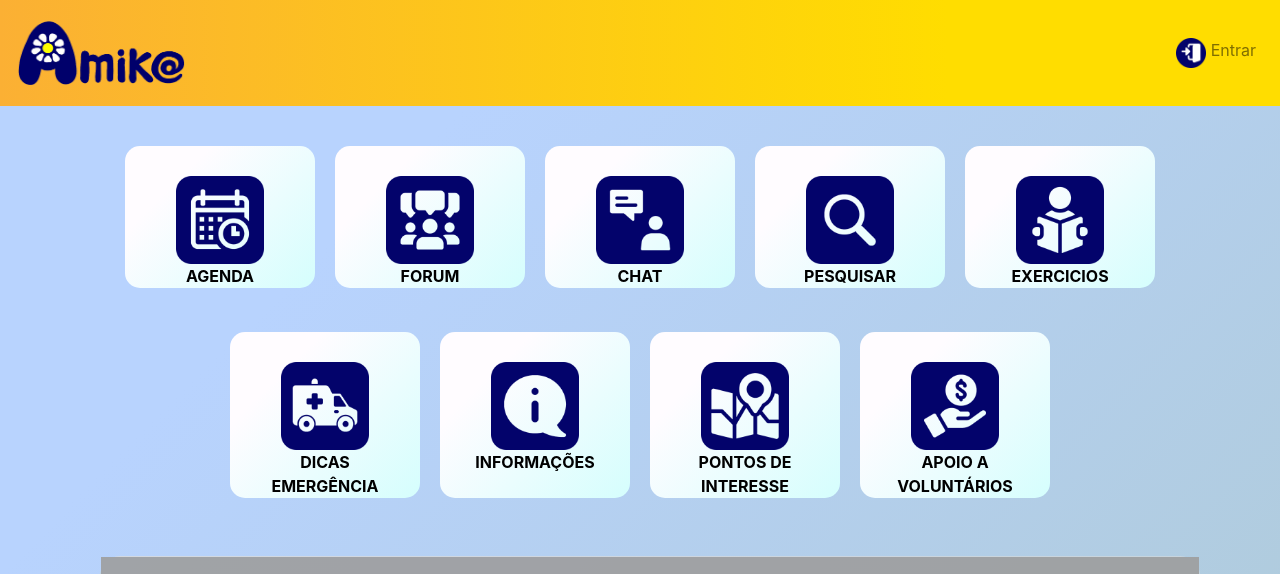
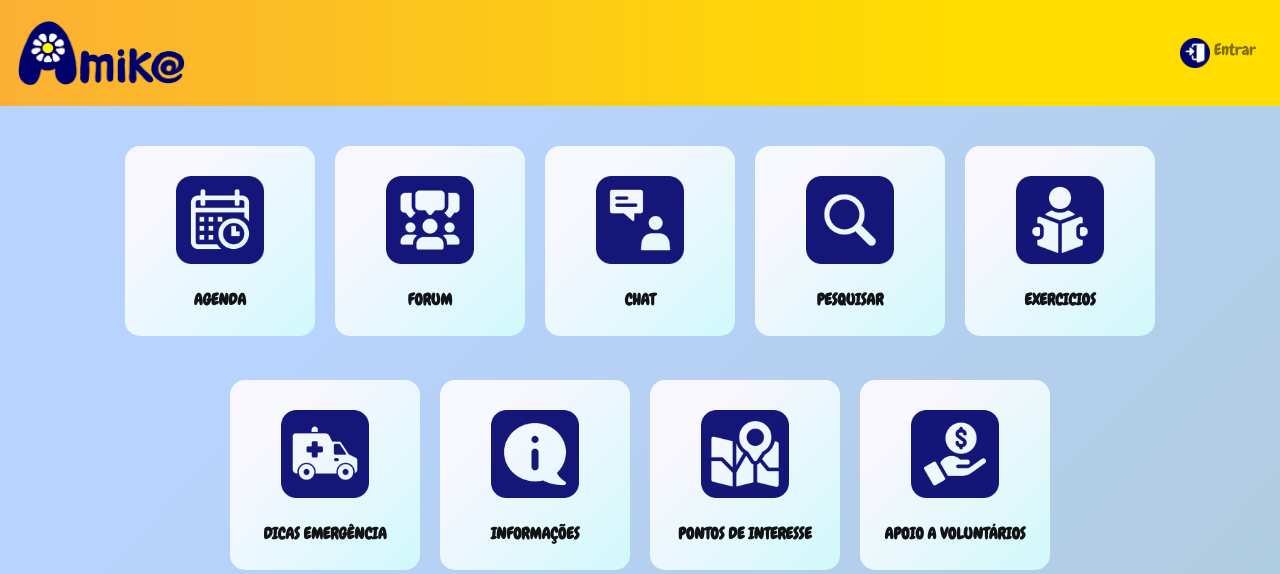
Before and after one commit to PedroDBRibeiro/Projeto-Amika, a PHP site: page /Homepage.php in a window 1280 px wide. Shown: the top 574 px of the page. Run offline with PHP 8.4, Linux system fonts and the light colour scheme; data that the repository does not hold is empty; grey boxes are pictures that could not be loaded.

Commit message:
ta + bonito

```diff
--- a/CSS/Amik@.css
+++ b/CSS/Amik@.css
@@ -5,6 +5,7 @@ body{
     background-color: #aecad6;
 background-image: linear-gradient(315deg, #aecad6 0%, #b8d3fe 74%);
 padding-top:70px;
+
 }
 
 .navbar{
--- a/CSS/searchCard.css
+++ b/CSS/searchCard.css
@@ -12,6 +12,7 @@
     box-shadow: 0 0 5px rgba(238, 238, 238, 0.747);
     border-radius: 10px;
     background-image: linear-gradient(to right, #fbb034 0%, #ffdd00 74%);
+
   }
 
   .search-btn:hover {
--- a/Homepage.php
+++ b/Homepage.php
@@ -51,7 +51,7 @@ if ('true' === $_GET['erro']) {
 
 
 
-    <nav class="navbar navbar-expand-lg navbar-light bg-light fixed-top">
+    <nav class="navbar navbar-expand-lg navbar-light bg-light fixed-top" style="font-family: 'Chewy'; ">
 <a class="navbar-brand" href="Homepage.php">
 <img src="Imagens\Logo.png" alt="Logo Amik@"  width="170" height="80"></img>
 </a>
@@ -98,38 +98,36 @@ if ('true' === $_GET['erro']) {
 background-image: linear-gradient(315deg, #aecad6 0%, #b8d3fe 74%);
 " >
 
-        <div class="container" align ="center" >
+        <div class="container" align ="center" style="font-family: 'Chewy'; opacity:0.9;">
         <div class="row justify-content-md-center" style="margin-top:50px;" >
             <div class="col-sm-2 ">
-            <div>
             <a  href="calendar.php" style="text-decoration:none;">
                         <img style="margin-top:30px;" src="imagens\Agenda.png" alt="Agenda Icon" class="Icon"></img>
-                        <br><b class="hyperlink" >AGENDA</b>
+                        <br><br><b class="hyperlink" >AGENDA</b><br><br>
                     </a>
-            </div>
             </div>
             <div class="col-sm-2">
             <a  href="forum.php" style="text-decoration:none;">
                             <img style="margin-top:30px;" src="imagens\Forum.png" alt="Forum Icon" class="Icon"></img>
-                            <br><b class="hyperlink">FORUM</b>
+                            <br><br><b class="hyperlink">FORUM</b> <br><br>
                         </a>
             </div>
             <div class="col-sm-2">
             <a  href="chat/index.php" style="text-decoration:none;">
                             <img style="margin-top:30px;" src="imagens\Chat.png" alt="Chat Icon" class="Icon"></img>
-                            <br><b class="hyperlink">CHAT</b>
+                            <br><br><b class="hyperlink">CHAT</b> <br><br>
                     </a>
             </div>
             <div class="col-sm-2">
             <a  href="search.php" style="text-decoration:none;">
                         <img style="margin-top:30px;" src="imagens\Pesquisar.png" alt="Pesquisar Icon" class="Icon"></img>
-                        <br><b class="hyperlink">PESQUISAR</b>
+                        <br><br><b class="hyperlink">PESQUISAR</b> <br><br>
                     </a>
             </div>
             <div class="col-sm-2">
             <a  href="" style="text-decoration:none;">
                             <img style="margin-top:30px;" src="imagens\Exercicios.png" alt="Exercicios Icon" class="Icon"></img>
-                            <br><b class="hyperlink">EXERCICIOS</b>
+                            <br><br><b class="hyperlink">EXERCICIOS</b> <br><br>
                         </a>
             </div>
 
@@ -139,25 +137,25 @@ background-image: linear-gradient(315deg, #aecad6 0%, #b8d3fe 74%);
             <div class="col-sm-2">
             <a  href="" style="text-decoration:none;">
                             <img style="margin-top:30px;" src="imagens\Emergencia.png" alt="Emergencia Icon" class="Icon"></img>
-                            <br><b class="hyperlink">DICAS EMERGÊNCIA</b>
+                            <br><br><b class="hyperlink">DICAS EMERGÊNCIA</b> <br><br>
                         </a>
             </div>
             <div class="col-sm-2">
             <a  href="informacoes.php" style="text-decoration:none;">
                             <img style="margin-top:30px;" src="imagens\informacoes.png" alt="Informações Icon" class="Icon"></img>
-                            <br><b class="hyperlink">INFORMAÇÕES</b>
+                            <br><br><b class="hyperlink">INFORMAÇÕES</b> <br><br>
                         </a>
             </div>
             <div class="col-sm-2">
             <a  href="pontosinteresse.php" style="text-decoration:none;">
                             <img style="margin-top:30px;" src="imagens\pontos_interesse.png" alt="Pontos de Interesse Icon" class="Icon"></img>
-                            <br><b class="hyperlink">PONTOS DE INTERESSE</b>
+                            <br><br><b class="hyperlink">PONTOS DE INTERESSE</b> <br><br>
                         </a>
             </div>
             <div class="col-sm-2">
             <a  href="apoiovoluntarios.php" style="text-decoration:none;">
                             <img style="margin-top:30px;" src="imagens\apoio_voluntarios.png" alt="Apoio a VOluntários Icon" class="Icon"></img>
-                            <br><b class="hyperlink">APOIO A VOLUNTÁRIOS</b>
+                            <br><br><b class="hyperlink">APOIO A VOLUNTÁRIOS</b> <br><br>
                         </a>
             </div>
 
@@ -188,20 +186,20 @@ for ($i = 0; $i < count($weatherData);$i++){
 ?>
 
 <!--CARTÃO TEMPO-->
-<div class="container" >
+<div class="container" style="font-family: 'Chewy'; " >
     <div class="padding"  >
             <div class="col-lg-8 grid-margin stretch-card" >
-                <div class="card card-weather" style="width:1100px;border-radius:20px;opacity:0.9;">
-                    <div class="card-body" style="height:250px;">
+                <div class="card card-weather" style="width:1100px;border-radius:20px;opacity:0.9;" >
+                    <div class="card-body" style="height:250px;" >
                         <div class="weather-date-location" >
-                            <h3  id="hoje">
+                            <h3  id="hoje" style="font-family: 'Chewy'; ">
                                 </h3>
-                            <p class="text-gray"> <span class="weather-date"><?php echo $data[0] ?>,</span> <span class="weather-location">Faro, Portugal</span> </p>
+                            <p class="text-gray" > <span class="weather-date"><?php echo $data[0] ?>,</span> <span class="weather-location">Faro, Portugal</span> </p>
                         </div>
                         <div class="weather-data d-flex" >
-                            <div class="mr-auto">
-                                <h1 class="display-5"><?php echo $tMax[0]?> <span class="symbol">°</span>C</h1>
-                                <h1 class="display-5" style="opacity: 0.6;"><?php echo $tMin[0]?> <span class="symbol">°</span>C</h1>
+                            <div class="mr-auto" >
+                                <h1 class="display-5" style="font-family: 'Chewy'; "><?php echo $tMax[0]?> <span class="symbol">°</span>C</h1>
+                                <h1 class="display-5" style="opacity: 0.6;font-family: 'Chewy';"><?php echo $tMin[0]?> <span class="symbol">°</span>C</h1>
                                 <p> <?php echo $weatherType[$idWeatherType[0] + 1] ?> </p>
                             </div>
                         </div>
--- a/Informacoes.php
+++ b/Informacoes.php
@@ -28,7 +28,7 @@ include('newHeader.php');
         </div>
     </div>
 
-  <p style=" text-align: center; font-family: 'Segoe UI', Tahoma, Geneva, Verdana, sans-serif; margin-top: 20px;font-size: 20px;">
+  <p style=" text-align: center; font-family: 'Chewy';margin-top: 20px;font-size: 20px;">
     Nesta página encontram-se disponíveis links de páginas de associações que podem ser úteis:</p>
 
   <div class="container">
--- a/chat/index.php
+++ b/chat/index.php
@@ -28,7 +28,7 @@ if (!isset($_SESSION['user_id'])) {
 </style>
 
 
-<nav class="navbar navbar-expand-lg navbar-light bg-light fixed-top">
+<nav class="navbar navbar-expand-lg navbar-light bg-light fixed-top" style="font-family: 'Chewy';">
 <a class="navbar-brand" href="../Homepage.php">
 <img src="../Imagens\Logo.png" alt="Logo Amik@"  width="170" height="80"></img>
 </a>
@@ -85,7 +85,7 @@ if (!isset($_SESSION['user_id'])) {
         </div>
         <br/>
         <div class="table-responsive"><br>
-            <h3 align="center" ><?php  echo 'Olá '.$_SESSION['nome'].'!'; ?> Aqui poderás falar com as pessoas com quem fizeste amizade!</h3><br>
+            <h3 align="center" style="font-family: 'Chewy';"><?php  echo 'Olá '.$_SESSION['nome'].'!'; ?> Aqui poderás falar com as pessoas com quem fizeste amizade!</h3><br>
             <!--<p align="right"><?php //if ($_SESSION['available'] == 1){ echo 'Olá - '.$_SESSION['nome'].'!'; }  ?>  </p> -->
             <div id="user_details"></div>
             <div id="user_model_details"></div>
--- a/escolhercidade.php
+++ b/escolhercidade.php
@@ -45,7 +45,7 @@ include('newHeader.php');
         ?>
 
         <div>
-            <p style=" text-align: center; font-family: 'Segoe UI', Tahoma, Geneva, Verdana, sans-serif; margin-top: 20px;font-size: 20px;">
+            <p style=" text-align: center;font-family: 'Chewy'; margin-top: 70px;font-size: 20px;">
                 Estes s&atildeo os s&iacutetios mais giros para visitar!
             </p>
         </div>
--- a/newHeader.php
+++ b/newHeader.php
@@ -1,4 +1,4 @@
-<nav class="navbar navbar-expand-lg navbar-light bg-light fixed-top">
+<nav class="navbar navbar-expand-lg navbar-light bg-light fixed-top" style="font-family: 'Chewy';">
 <a class="navbar-brand" href="Homepage.php">
 <img src="Imagens\Logo.png" alt="Logo Amik@"  width="170" height="80"></img>
 </a>
--- a/profile.php
+++ b/profile.php
@@ -67,7 +67,7 @@ include('make_friendship.php');
 
 <?php include('newHeader.php'); ?>
 
-<body style="background-image: url('imagens/profile1.jpg');">
+<body >
 
     <div align ="center" style="margin-top:80px;">
         <div class="title-back" >
@@ -118,6 +118,7 @@ include('make_friendship.php');
                                         echo $hobbie.' | '; }?></h5>
                                     </div>
                                     </div>
+                                    <br>
                                     <div class="row">
                                     <?php if ($jadi == 1) { ?>
                                     <div class="col-sm-6">
--- a/search.php
+++ b/search.php
@@ -52,7 +52,7 @@ include('newHeader.php');
     </div>
 
     <div>
-        <p style=" text-align: center; font-family: 'Segoe UI', Tahoma, Geneva, Verdana, sans-serif; margin-top: 20px;font-size: 20px;">
+        <p style=" text-align: center;font-family: 'Chewy'; margin-top: 20px;font-size: 20px;">
             Nesta página podes encontrar outros utilizadores com quem poderás fazer atividades!
             <br> Para isso, introduz a tua localização e os teus hobbies favoritos.
         </p>
@@ -100,7 +100,7 @@ include('newHeader.php');
             </div>
 
             <div style="width:100%;margin-left:auto;margin-right:auto;">
-                <button type="submit" name="submit" form="search" value="Pesquisar" style="color: #03036B;margin-top:15px;background-image: linear-gradient(to right, #fbb034 0%, #ffdd00 74%)">
+                <button type="submit" name="submit" form="search" value="Pesquisar" style="font-family: 'Chewy';color: #03036B;margin-top:15px;background-image: linear-gradient(to right, #fbb034 0%, #ffdd00 74%)">
                     Pesquisar</button>
             </div>
         </form>
@@ -112,7 +112,7 @@ include('newHeader.php');
 
     if (isset($_POST['submit'])) {?>
 
-        <div style="background: linear-gradient(#ffff00,#ffd769); width: 20%; margin-top:50px; border-radius: 25px; padding: 5px;" class="center">
+        <div style="background-image: linear-gradient(to right, #fbb034 0%, #ffdd00 74%); width: 20%; margin-top:50px; border-radius: 25px; padding: 5px;" class="center">
             <h3 style="font-family: 'Chewy'; text-align: center; color: #03036B; font-size: 32px; ">
                 Resultados
             </h3>
```
Also changed, not shown: pontosinteresse.php (+4 -4 lines).
